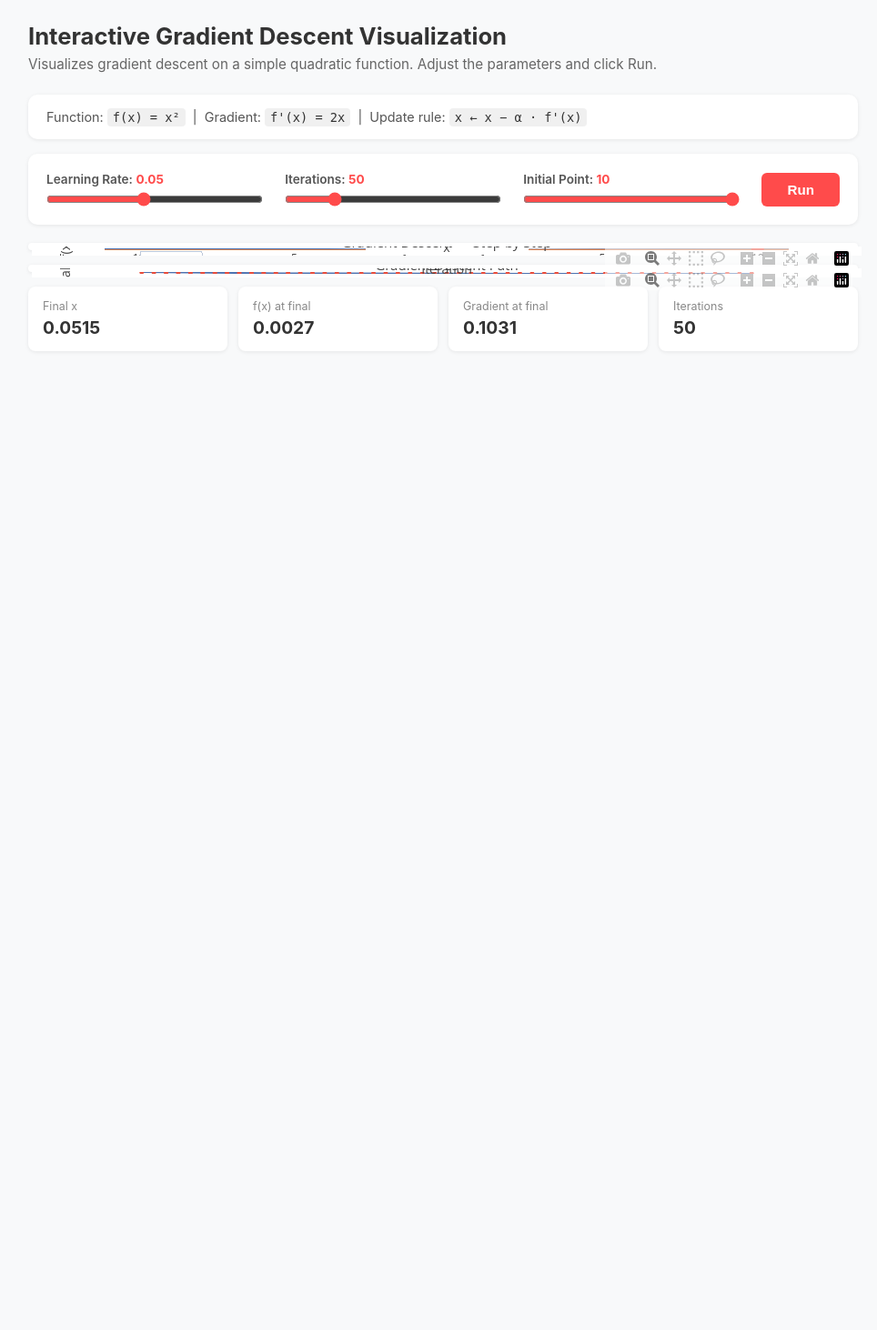
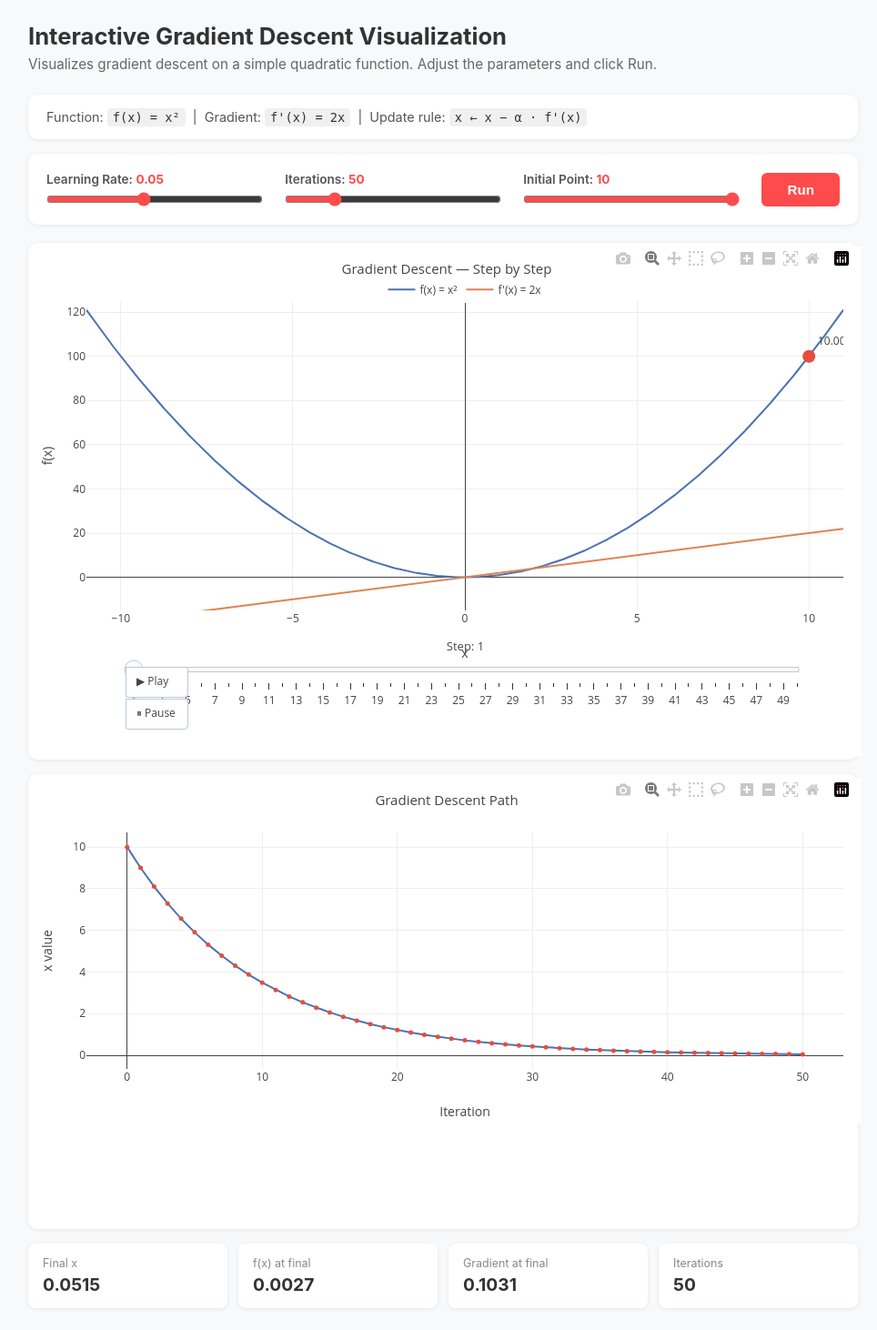
Before and after one commit to atewari-bot/gradient-descent, a Flask app: page / in a window 1280 px wide. Shown: the whole page at 91% size, without its empty margins (153-1117 px from the left). Before the commit the page ends 367 px from the top, so only its background shows below. Run offline with Flask 3, Linux system fonts and the light colour scheme; some libraries are stand-ins or nearby versions.

Commit message:
Fix template

```diff
--- a/templates/index.html
+++ b/templates/index.html
@@ -19,7 +19,7 @@
         button { padding: 10px 28px; background: #ff4b4b; color: white; border: none; border-radius: 6px; cursor: pointer; font-size: 0.95rem; font-weight: 600; white-space: nowrap; }
         button:hover { background: #e03e3e; }
         button:disabled { background: #ccc; cursor: default; }
-        .chart-card { background: white; border-radius: 10px; box-shadow: 0 1px 4px rgba(0,0,0,0.08); margin-bottom: 16px; padding: 4px; }
+        .chart-card { background: white; border-radius: 10px; box-shadow: 0 1px 4px rgba(0,0,0,0.08); margin-bottom: 16px; padding: 4px; min-height: 500px; }
         .stats { display: grid; grid-template-columns: repeat(auto-fit, minmax(160px, 1fr)); gap: 12px; margin-top: 16px; }
         .stat { background: white; border-radius: 8px; padding: 14px 16px; box-shadow: 0 1px 4px rgba(0,0,0,0.08); }
         .stat-label { font-size: 0.78rem; color: #888; margin-bottom: 4px; }
@@ -137,11 +137,12 @@
             title: {text: 'Gradient Descent — Step by Step', font: {size: 15}},
             xaxis: {title: 'x', range: [-11, 11], zeroline: true},
             yaxis: {title: 'f(x)', range: [-15, 125], zeroline: true},
-            legend: {x: 0.5, y: 1, xanchor: 'center', orientation: 'h'},
-            margin: {t: 50, b: 50},
+            legend: {x: 0.5, y: 1.08, xanchor: 'center', orientation: 'h'},
+            height: 560,
+            margin: {t: 60, b: 160, l: 60, r: 20},
             updatemenus: [{
-                type: 'buttons', showactive: false, x: 0.05, y: 0,
-                xanchor: 'left', yanchor: 'top',
+                type: 'buttons', showactive: false,
+                x: 0.05, y: -0.18, xanchor: 'left', yanchor: 'top',
                 buttons: [
                     {
                         label: '▶ Play', method: 'animate',
@@ -158,8 +159,9 @@
                     label: String(i + 1), method: 'animate',
                     args: [[f.name], {mode: 'immediate', frame: {duration: 0, redraw: true}}]
                 })),
-                x: 0.05, len: 0.9, y: 0, yanchor: 'top',
-                currentvalue: {prefix: 'Step: ', visible: true, xanchor: 'center'},
+                x: 0.05, len: 0.9, y: -0.05, yanchor: 'top',
+                pad: {t: 10},
+                currentvalue: {prefix: 'Step: ', visible: true, xanchor: 'center', font: {size: 13}},
             }],
         };
 
@@ -178,7 +180,8 @@
             title: {text: 'Gradient Descent Path', font: {size: 15}},
             xaxis: {title: 'Iteration'},
             yaxis: {title: 'x value'},
-            margin: {t: 50, b: 50},
+            height: 380,
+            margin: {t: 60, b: 60, l: 60, r: 20},
         }, {responsive: true});
     }
 
```
